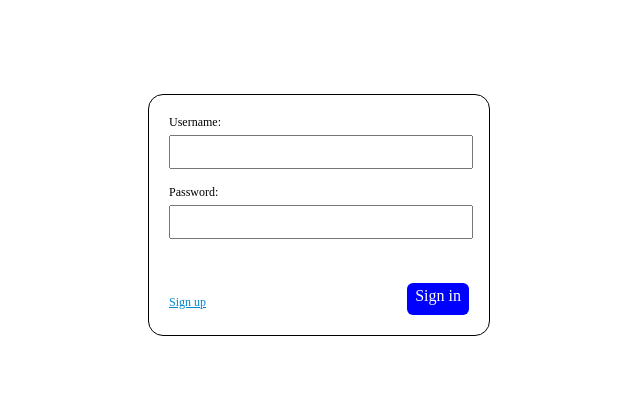
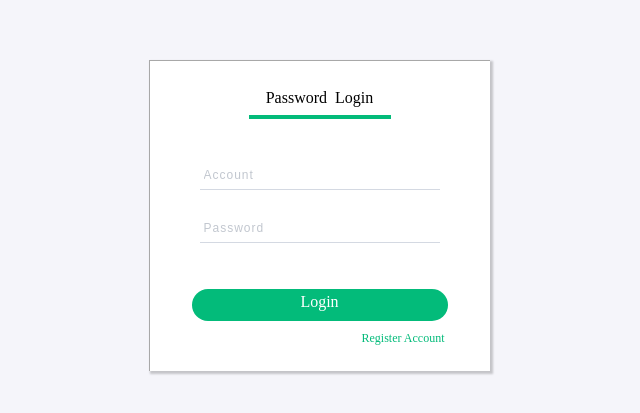
Before and after one commit to WilsonL1N/chatroom, a Vue app: page /signin#/signin in a window 1280 px wide. Shown: the part 185-598 px from the top of the page, without its empty margins (321-961 px from the left). Built offline with nearby package versions, Linux system fonts and the light colour scheme; what vue-native-websocket-vue3 would draw is missing.

Commit message:
adjust css style

```diff
--- a/src/App.vue
+++ b/src/App.vue
@@ -7,6 +7,18 @@
 </template>
 
 <style lang="scss">
+#app {
+  width: 100%;
+  height: 100%;
+  position: absolute;
+  margin: 0;
+  padding: 0;
+  top: 0;
+  right: 0;
+  bottom: 0;
+  left: 0;
+  background-color: rgb(245, 245, 250);
+}
 // #app {
 //   font-family: Avenir, Helvetica, Arial, sans-serif;
 //   -webkit-font-smoothing: antialiased;
--- a/src/components/signIn/SignIn.vue
+++ b/src/components/signIn/SignIn.vue
@@ -1,21 +1,22 @@
 <template>
     <div class="signin_box">
         <div>
+            <div class="title">Password&nbsp;&nbsp;Login</div>
             <div class="input_box">
-                <div class="info_hint">Username:</div>
-                <input id="nameinput" class="info_input" v-model="user.name" placeholder="" maxlength="12">
+                <!-- <div class="info_hint">Username:</div> -->
+                <input id="nameinput" class="info_input" v-model="user.name" placeholder="Account" maxlength="12">
                 <div class="error_hint" v-show="isErrorName">{{errorInfoName}}</div>
             </div>
             <div class="input_box">
-                <div class="info_hint">Password:</div>
-                <input id="passwordinput" type="password" class="info_input" v-model="user.password" placeholder="" maxlength="16">
+                <!-- <div class="info_hint">Password:</div>  -->
+                <input id="passwordinput" type="password" class="info_input" v-model="user.password" placeholder="Password" maxlength="16" @keyup.enter="signin">
                 <div class="error_hint" v-show="isErrorPwd">{{errorInfoPwd}}</div>
             </div>
         </div>
 
         <div class="button_box">
-            <div class="signup link" @click="signup">Sign up</div>
-            <div class="signin button" @click="signin">Sign in</div>
+            <div class="signin button" @click="signin">Login</div>
+            <div class="signup link" @click="signup">Register Account</div>
         </div>
     </div>
     <loading-mask :isShow="isloading"></loading-mask>
@@ -104,9 +105,10 @@ export default {
 
 <style lang="scss" scoped>
 .signin_box {
+    background-color: #FFF;
     text-align: left;
     width: 300px;
-    height: 200px;
+    height: 270px;
     margin: auto;
     padding: 20px;
     position: absolute;
@@ -114,16 +116,25 @@ export default {
     left: 0;
     bottom: 0;
     right: 0;
-    border: 1px solid;
-    border-radius: 15px;
+    border-left: 1px solid rgb(168,168,168);
+    border-top: 1px solid rgb(168,168,168);
+    box-shadow: 2px 2px 2px 1px rgba(0, 0, 0, 0.2);
     display: flex;
     flex-direction: column;
     justify-content: space-between;
 
+    .title {
+        width: 126px;
+        margin: 0 auto 40px auto;
+        padding: 8px 8px;
+        border-bottom: 4px solid rgb(3, 187, 122);
+        text-align: center;
+    }
     .input_box {
         display: flex;
         flex-direction: column;
-        margin-bottom: 16px;
+        align-items: center;
+        margin-bottom: 22px;
 
         .info_hint {
             width: 100%;
@@ -132,52 +143,81 @@ export default {
         }
 
         .info_input {
-            width: calc(100% - 8px);
+            width: calc(80% - 8px);
             height: 22px;
             font-size: 16px;
             padding: 4px;
+            // margin: auto;
+        }
+
+        input {
+            border: none;
+            border-bottom: 1px solid rgb(212, 217, 226);
+
+            &:focus {
+                border-bottom: 1px solid rgb(212, 217, 226);
+                outline: none;
+                background-color: transparent;
+            }
+            &:-webkit-autofill-selected {
+                background-color: #FFF;
+            }
+
+            &::placeholder {
+                color: rgb(194, 199, 207);
+                font-size: 12px;
+                letter-spacing: 1px;
+            }
         }
 
         .error_hint {
+            width: 240px;
+            text-align: left;
             font-size: 8px;
             color: red;
         }
     }
 
     .button_box {
+        margin-top: 14px;
         display: flex;
-        flex-direction: row;
-        justify-content: space-between;
-        align-items: flex-end;
+        flex-direction: column;
+        justify-content: space-around;
+        align-items: center;
 
         .signup {
+            width: 250px;
             font-size: 12px;
-            color: #0088ce;
+            text-align: right;
+            color: rgb(3, 187, 122);
             height: 20px;
         }
 
         .link {
-            text-decoration: underline;
+            text-decoration: none;
             &:hover {
-                text-decoration: none;
+                text-decoration: underline;
                 cursor: pointer;
             }
         }
 
         .signin {
+            width: 240px;
             height: 24px;
+            margin-bottom: 10px;
             font-size: 16px;
+            text-align: center;
             color: white;
-            background-color: blue;
+            background-color: rgb(3, 187, 122);
 
             &:hover {
-                background-color: #0088ce;
+                background-color: rgb(14, 142, 97);
             }
         }
 
         .button {
             padding: 4px 8px;
-            border-radius: 6px;
+            border-radius: 16px;
 
             &:hover {
                 cursor: pointer;
--- a/src/components/signUp/SignUp.vue
+++ b/src/components/signUp/SignUp.vue
@@ -1,20 +1,24 @@
 <template>
     <div class="signin_box">
         <div>
-            <div class="back" @click="backToLogin"><img :src="back"></div>
+            <div class="top-bar">
+               <div class="back" @click="backToLogin"><img :src="back"></div>
+               <div class="title">Register Account</div>
+            </div>
+
             <div class="input_box">
-                <div class="info_hint">Username:</div>
-                <input id="nameinput" class="info_input" v-model="user.name" placeholder="" maxlength="12" @blur="checkName">
+                <!-- <div class="info_hint">Username:</div> -->
+                <input id="nameinput" class="info_input" v-model="user.name" placeholder="User Name" maxlength="12" @blur="checkName">
                 <div class="error_hint" v-show="isErrorName">{{errorInfoName}}</div>
             </div>
             <div class="input_box">
-                <div class="info_hint">Password:</div>
-                <input id="passwordinput" type="password" class="info_input" v-model="user.password" placeholder="" maxlength="16" @blur="checkPassword">
+                <!-- <div class="info_hint">Password:</div>  -->
+                <input id="passwordinput" type="password" class="info_input" v-model="user.password" placeholder="Password" maxlength="16" @blur="checkPassword">
                 <div class="error_hint" v-show="isErrorPassword">{{errorInfoPassword}}</div>
             </div>
             <div class="input_box">
-                <div class="info_hint">Confirm your Password:</div>
-                <input id="passwordconfirm" type="password" class="info_input" v-model="confirm_Password" placeholder="" maxlength="16" @blur="checkConfirm">
+                <!-- <div class="info_hint">Confirm your Password:</div>  -->
+                <input id="passwordconfirm" type="password" class="info_input" v-model="confirm_Password" placeholder="Confirm your password" maxlength="16" @blur="checkConfirm">
                 <div class="error_hint" v-show="isErrorConfirm">{{errorInfoConfirm}}</div>
             </div>
         </div>
@@ -183,24 +187,11 @@ export default {
 </script>
 
 <style lang="scss" scoped>
-.back {
-    height: 20px;
-    width: 20px;
-    margin-bottom: 8px;
-
-    &:hover {
-        cursor: pointer;
-    }
-
-    img {
-        height: 16px;
-        width: 16px;
-    }
-}
 .signin_box {
     text-align: left;
     width: 300px;
-    height: 320px;
+    min-height: 300px;
+    max-height: 370px;
     margin: auto;
     padding: 20px;
     position: absolute;
@@ -208,16 +199,52 @@ export default {
     left: 0;
     bottom: 0;
     right: 0;
-    border: 1px solid;
-    border-radius: 15px;
+    // border: 1px solid;
+    // border-radius: 15px;
+    border-left: 1px solid rgb(168,168,168);
+    border-top: 1px solid rgb(168,168,168);
+    box-shadow: 2px 2px 2px 1px rgba(0, 0, 0, 0.2);
+    background-color: #FFF;
     display: flex;
     flex-direction: column;
     justify-content: space-between;
 
+    .top-bar {
+        width: 100%;
+        margin-bottom: 40px;
+        display: flex;
+        flex-direction: row;
+        justify-content: flex-start;
+        align-items: flex-start;
+
+        .back {
+            height: 20px;
+            width: 20px;
+            margin-right: 44px;
+
+            &:hover {
+                cursor: pointer;
+            }
+
+            img {
+                height: 16px;
+                width: 16px;
+            }
+        }
+
+        .title {
+            width: 160px;
+            padding: 0px 8px 8px 8px;
+            border-bottom: 4px solid rgb(3, 187, 122);
+            text-align: center;
+        }
+    }
+
     .input_box {
         display: flex;
         flex-direction: column;
-        margin-bottom: 16px;
+        align-items: center;
+        margin-bottom: 22px;
 
         .info_hint {
             width: 100%;
@@ -226,13 +253,35 @@ export default {
         }
 
         .info_input {
-            width: calc(100% - 8px);
+            width: calc(80% - 8px);
             height: 22px;
             font-size: 16px;
             padding: 4px;
         }
 
+        input {
+            border: none;
+            border-bottom: 1px solid rgb(212, 217, 226);
+
+            &:focus {
+                border-bottom: 1px solid rgb(212, 217, 226);
+                outline: none;
+                background-color: transparent;
+            }
+            &:-webkit-autofill-selected {
+                background-color: #FFF;
+            }
+
+            &::placeholder {
+                color: rgb(194, 199, 207);
+                font-size: 12px;
+                letter-spacing: 1px;
+            }
+        }
+
         .error_hint {
+            width: 240px;
+            text-align: left;
             font-size: 8px;
             color: red;
         }
@@ -245,19 +294,22 @@ export default {
         align-items: flex-end;
 
         .signup {
+            width: 240px;
             height: 28px;
+            margin-bottom: 30px;
             font-size: 16px;
+            line-height: 21px;
             color: white;
-            background-color: blue;
+            background-color: rgb(3, 187, 122);
 
             &:hover {
-                background-color: #0088ce;
+                background-color: rgb(14, 142, 97);
             }
         }
 
         .button {
             padding: 4px 8px;
-            border-radius: 6px;
+            border-radius: 18px;
             border: 0;
 
             &:hover {
--- a/src/components/waitingRoom/components/enterRoom.vue
+++ b/src/components/waitingRoom/components/enterRoom.vue
@@ -8,8 +8,8 @@
             </div>
             <div class="discription">{{room.discription||"No Discription Here."}}</div>
             <div class="input_box" v-show="room.private">
-                <div class="info_hint">Password:</div>
-                <input id="enter_room_password" type="password" class="info_input" v-model="inputPassword" placeholder="" maxlength="16">
+                <!-- <div class="info_hint">Password:</div>  -->
+                <input id="enter_room_password" type="password" class="info_input" v-model="inputPassword" placeholder="Please enter the Password" maxlength="16">
                 <div class="error_hint" v-show="isErrorPassword">
                     <img :src="errorIcon">
                 </div>
@@ -150,7 +150,7 @@ export default {
     .input_box {
         display: flex;
         flex-direction: row;
-        justify-content: flex-start;
+        justify-content: center;
         align-items: center;
         margin-bottom: 20px;
         padding: 20px;
@@ -164,10 +164,27 @@ export default {
         }
 
         .info_input {
-            width: 150px;
+            width: 168px;
             height: 22px;
             font-size: 16px;
             padding: 4px 8px;
+        }
+
+        input {
+            border: none;
+            border-bottom: 1px solid rgb(212, 217, 226);
+
+            &:focus {
+                border-bottom: 1px solid rgb(212, 217, 226);
+                outline: none;
+                background-color: transparent;
+            }
+
+            &::placeholder {
+                color: rgb(194, 199, 207);
+                font-size: 12px;
+                letter-spacing: 1px;
+            }
         }
 
         .error_hint {
```
Also changed, not shown: src/components/chatRoom/chatRoom.vue (+46 -5 lines), src/components/chatRoom/components/chatContent.vue (+34 -28 lines), src/components/waitingRoom/components/addRoom.vue (+24 -4 lines), src/components/waitingRoom/waitingRoom.vue (+19 -4 lines).
